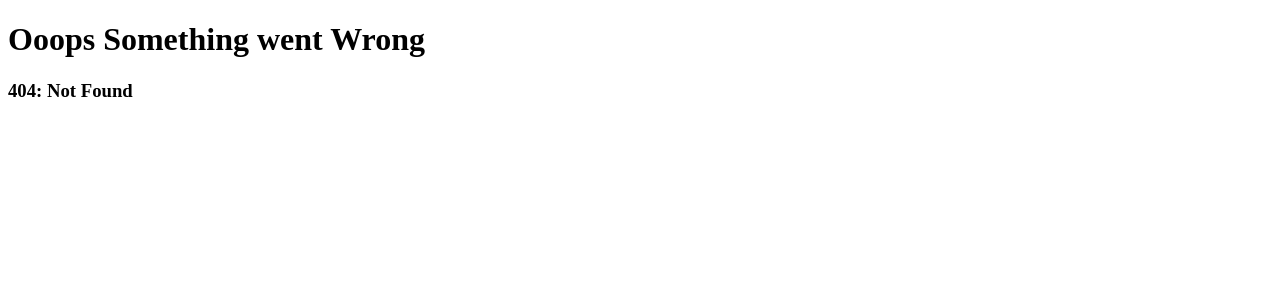
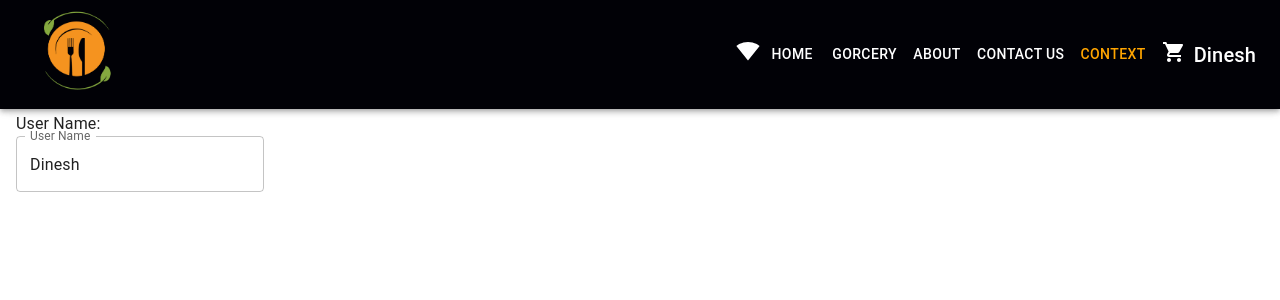
Before and after one commit to Dinesh528/namaste-react-practice, a React (Create React App) app: page /context in a window 1280 px wide. Before the commit this address had no page. Shown: the top 300 px of the page. Built offline with nearby package versions, Linux system fonts and the light colour scheme.

Commit message:
changed route for context

```diff
--- a/src/App.js
+++ b/src/App.js
@@ -10,6 +10,7 @@ import ResMenuPage from './components/ResMenuPage';
 import { lazy,Suspense, useEffect,useState } from 'react';
 import UserContext from './context/userContext';
 import Cart from './components/cart/Cart';
+import ContextInputUser from './components/ContextInput';
 
 //  chuncking
 //  Dynamic bundling
@@ -76,6 +77,10 @@ export const appRouter = createBrowserRouter([
       {
         path:"/cart/",
         element:<Cart/>
+      },
+      {
+        path:"/context/",
+        element:<ContextInputUser/>
       }
     ],
     errorElement:<Error/>
--- /dev/null
+++ b/src/components/ContextInput/index.js
@@ -0,0 +1,25 @@
+import React from 'react'
+import { Box,Typography,TextField } from '@mui/material'
+import UserContext from "../../context/userContext";
+import { useContext } from 'react';
+
+function ContextInputUser() {
+    const {loggedInUser,setUserInfo} = useContext(UserContext);
+
+  return (
+    <div>
+        <Box sx={{marginLeft:"1rem"}}>
+          <Typography>User Name: </Typography>
+          <TextField
+            type="text"
+            label="User Name"
+            value={loggedInUser}
+            onChange={(e)=>setUserInfo(e.target.value)}
+            />
+
+        </Box>
+    </div>
+  )
+}
+
+export default ContextInputUser
--- a/src/components/main/BodyComponent.js
+++ b/src/components/main/BodyComponent.js
@@ -5,8 +5,7 @@ import Shimmer from "../Shimmer";
 import { Link } from "react-router-dom";
 import {RES_LIST_URL} from "../../utills/constants";
 import useOnlineStatus from "../../utills/custom hooks/useOnlineStatus";
-import { Box, Button, Grid, TextField, Typography } from "@mui/material";
-import UserContext from "../../context/userContext";
+import { Box, Button, TextField } from "@mui/material";
 //import { data } from "../../utills/mockData";
 
 const BodyComponent = () => {
@@ -20,7 +19,6 @@ const BodyComponent = () => {
       fetchData();
     },[])
 
-    const {loggedInUser,setUserInfo} = useContext(UserContext);
 
     const fetchData = async () => {
       const data = await fetch(
@@ -108,16 +106,7 @@ const BodyComponent = () => {
             Clear
           </Button>
         </Box>
-        <Box sx={{marginLeft:"1rem"}}>
-          <Typography>User Name: </Typography>
-          <TextField
-            type="text"
-            label="User Name"
-            value={loggedInUser}
-            onChange={(e)=>setUserInfo(e.target.value)}
-            />
 
-        </Box>
       </Box>
 
       <Box sx={{display:"flex",flexWrap:"wrap",justifyContent:"center",marginTop:"1rem"}}>
--- a/src/components/navigation/Header.js
+++ b/src/components/navigation/Header.js
@@ -31,6 +31,7 @@ const navItems = [
   { label: 'Gorcery', link: '/grocery' },
   { label: 'About', link: '/about' },
   { label: 'Contact Us', link: '/contact' },
+  { label: 'Context', link: '/context' },
 ];
 function HeaderComponent(props) {
   const { window } = props;
```
Also changed, not shown: 1 other file (tests, documents, lock files or other folders).
